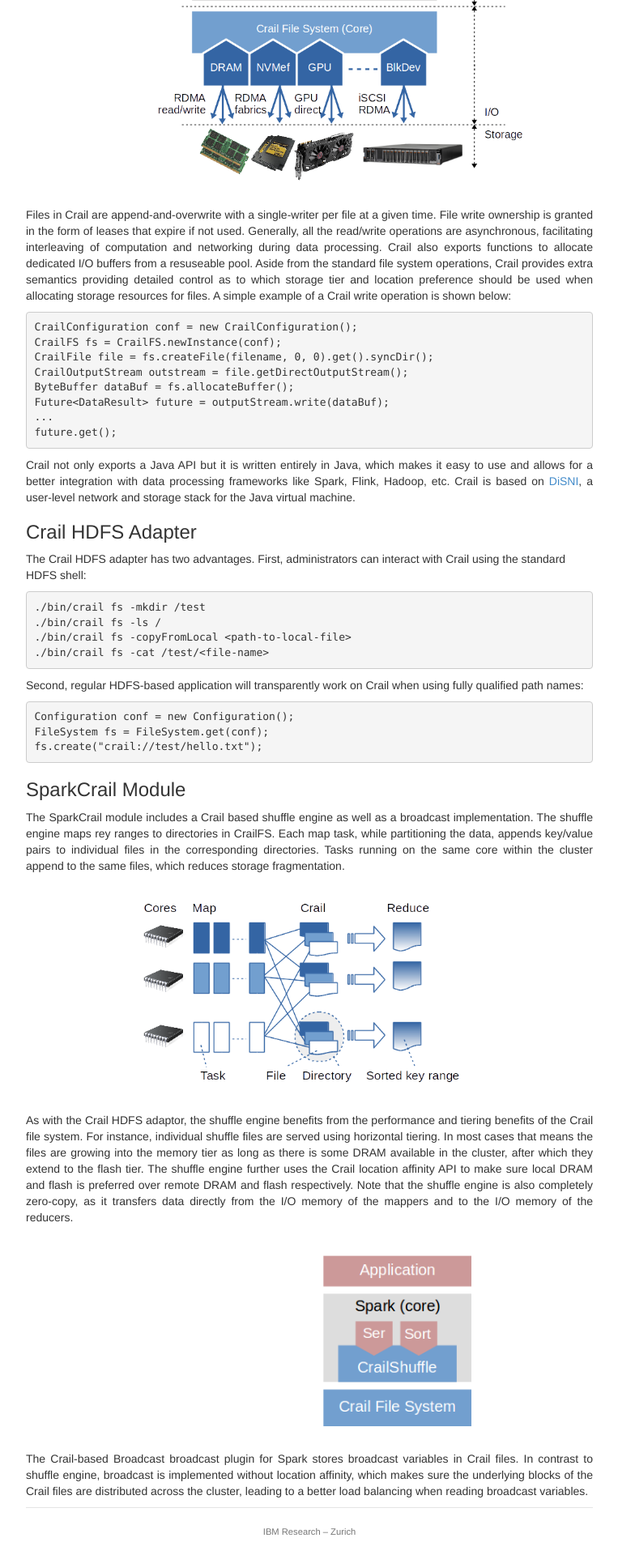
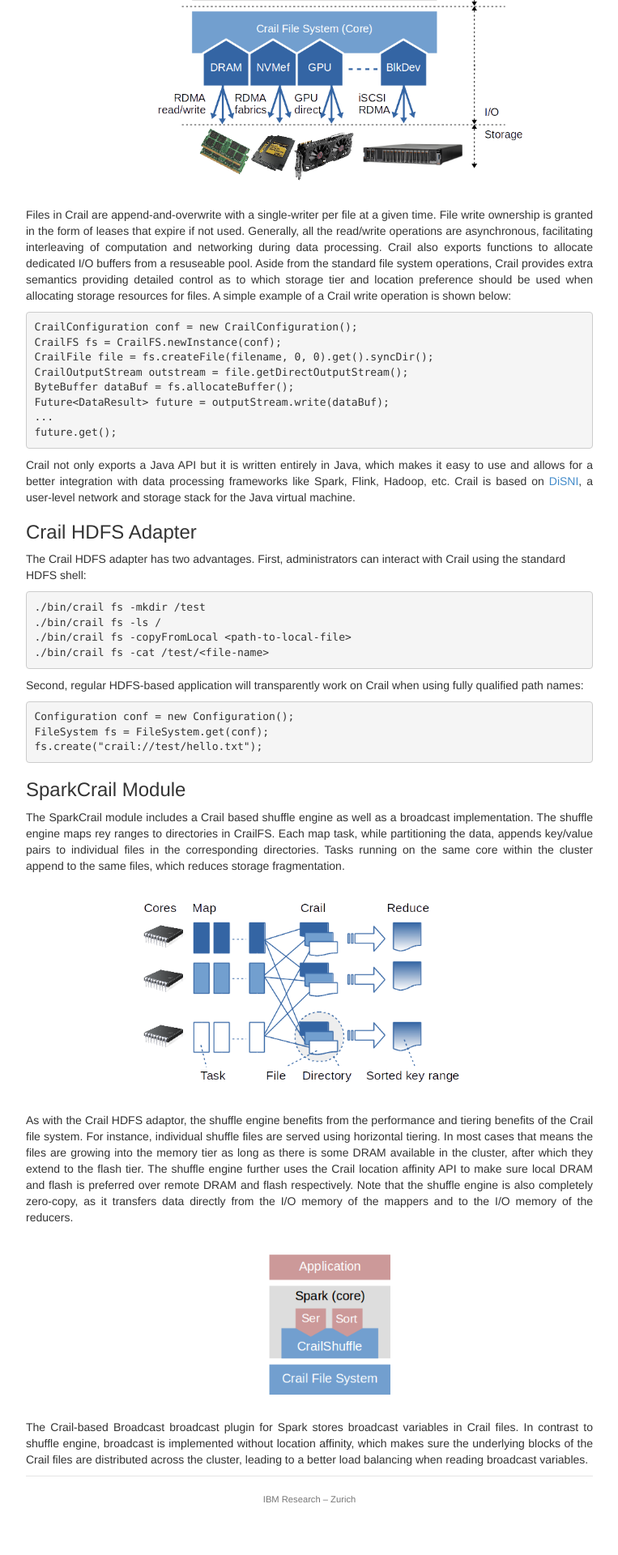
Before and after one commit to apache/incubator-crail-website, a Jekyll site: the page built from docs/index.md, in a window 1280 px wide. Shown: the part 2134-4054 px from the top of the page at 81% size, without its empty margins (258-1021 px from the left). Built offline with Jekyll 4.4.1, drawn with Linux system fonts in a browser that asks for light colours; after the commit the page ends 4014 px from its top, so only the background shows below that.

Commit message:
Update index.md

```diff
--- a/docs/index.md
+++ b/docs/index.md
@@ -118,7 +118,7 @@
 </div>
 
 <br>
-<img src="http://crail.io/docs/serializer.png" width="550" align="middle">
+<img src="http://crail.io/docs/serializer.png" width="450" align="middle">
 <br><br>
 
 <div style="text-align: justify">
```
